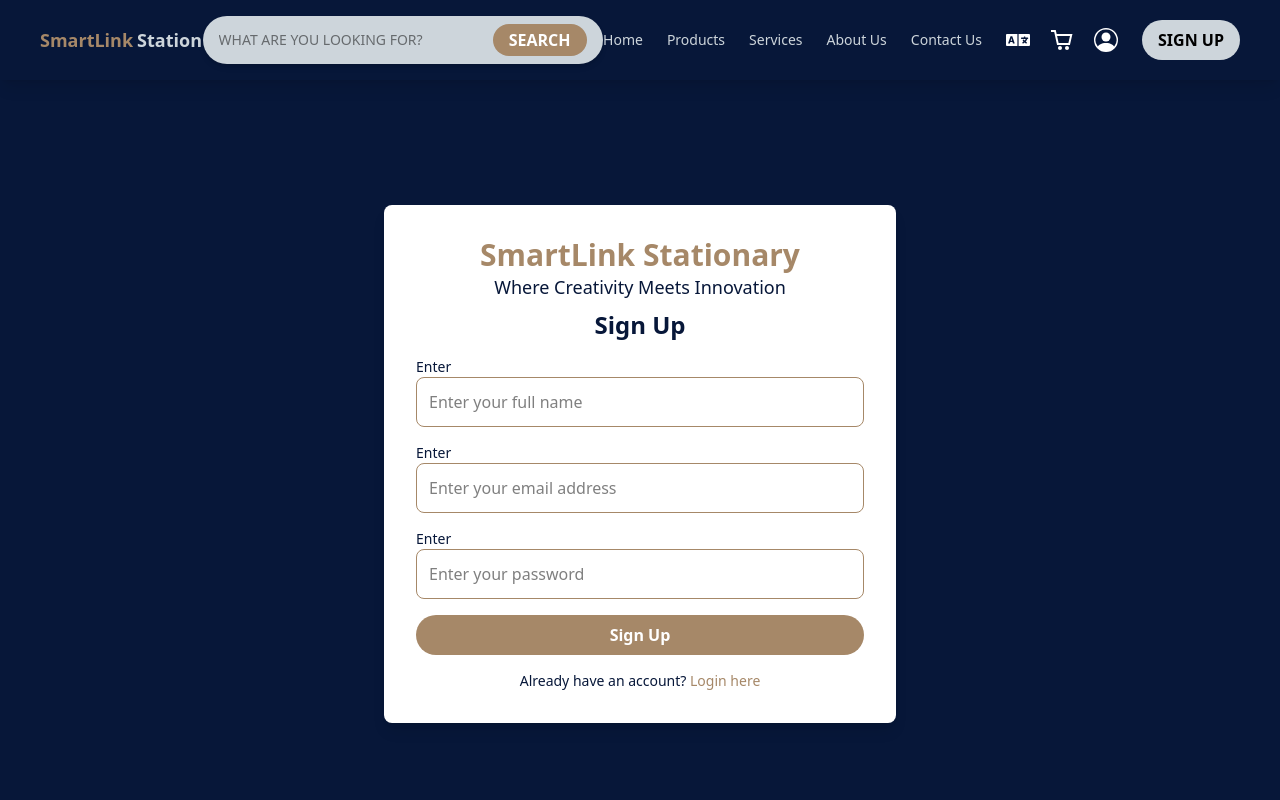
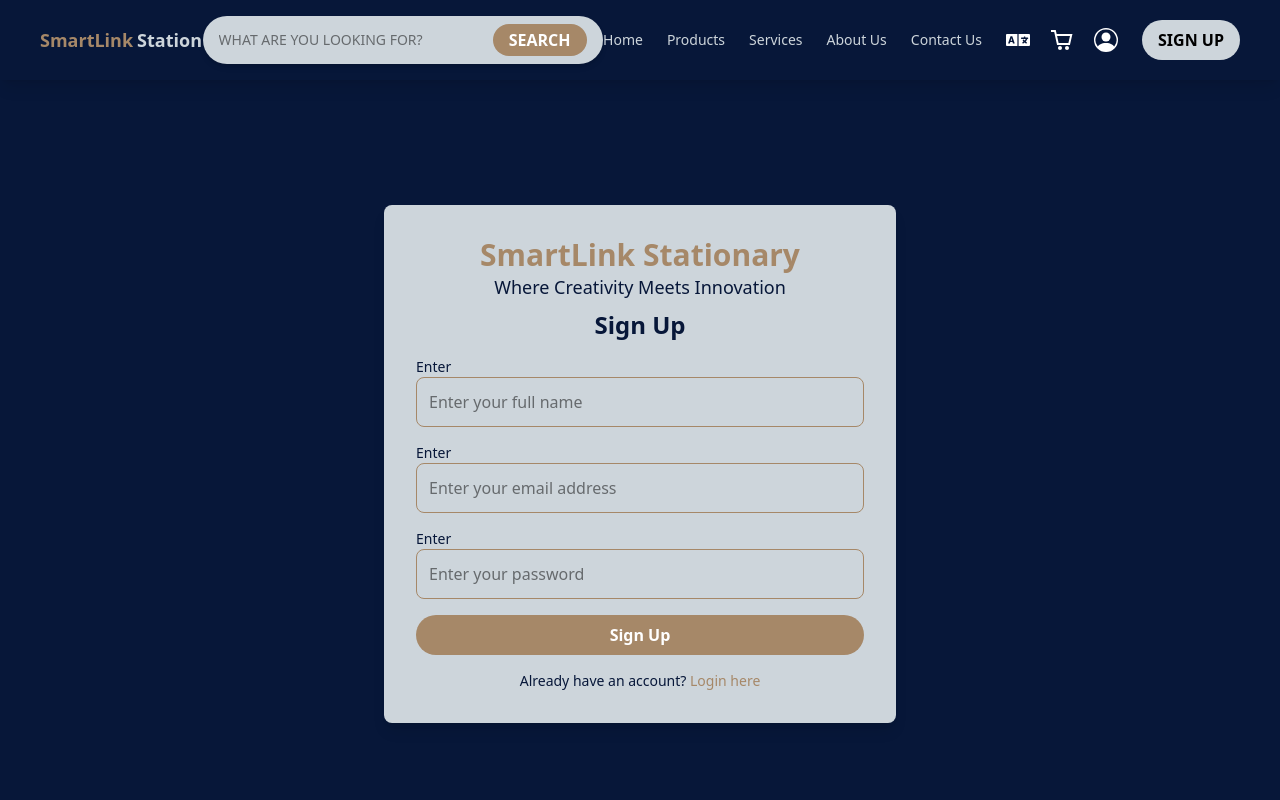
Before and after one commit to linkerAlx/smartlink_stationary, a React (Vite) app: page /signuppg in a window 1280 px wide. Shown: the top 800 px of the page. Built offline with nearby package versions, Linux system fonts and the light colour scheme.

Commit message:
bg changing

```diff
--- a/src/pages/Loginpage.jsx
+++ b/src/pages/Loginpage.jsx
@@ -22,7 +22,7 @@ const Loginpage = () => {
 
   return (
     <div className="min-h-screen flex items-center justify-center bg-[#071739] py-6 px-4">
-      <div className="bg-white p-8 rounded-lg shadow-lg w-full max-w-lg sm:w-full md:w-3/4 lg:w-1/2">
+      <div className="bg-[#CDD5DB] p-8 rounded-lg shadow-lg w-full max-w-lg sm:w-full md:w-3/4 lg:w-1/2">
         {/* SmartLink Stationary Title */}
         <div className="text-center mb-2">
           <h1 className="text-3xl font-extrabold text-[#A68868]">SmartLink Stationary</h1>
--- a/src/pages/Signuppage.jsx
+++ b/src/pages/Signuppage.jsx
@@ -23,7 +23,7 @@ const Signuppage = () => {
 
   return (
     <div className="min-h-screen flex items-center justify-center bg-[#071739] py-6 px-4  mt-16">
-      <div className="bg-white p-8 rounded-lg shadow-lg w-full max-w-lg sm:w-full md:w-3/4 lg:w-1/2">
+      <div className="bg-[#CDD5DB] p-8 rounded-lg shadow-lg w-full max-w-lg sm:w-full md:w-3/4 lg:w-1/2">
         {/* SmartLink Stationary Title */}
         <div className="text-center mb-2">
           <h1 className="text-3xl font-extrabold text-[#A68868]">SmartLink Stationary</h1>
```
